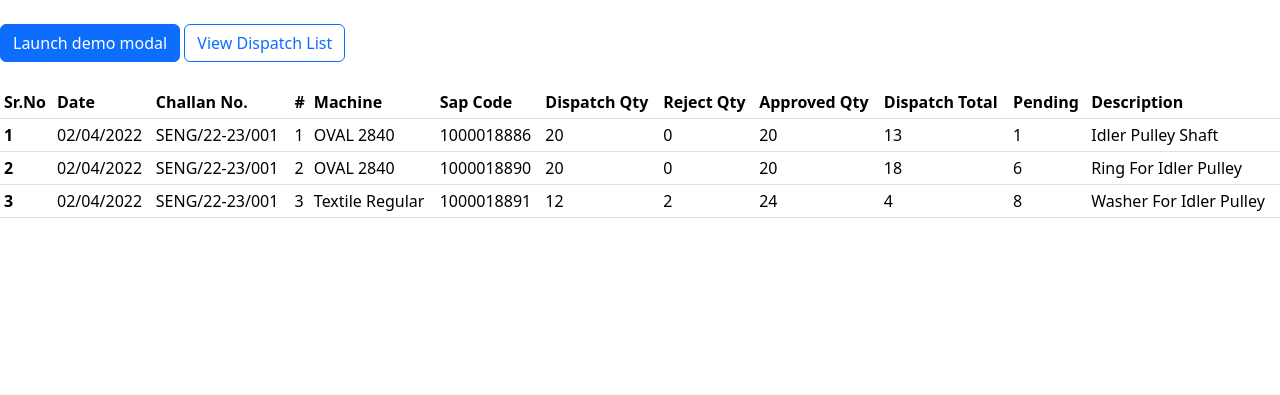
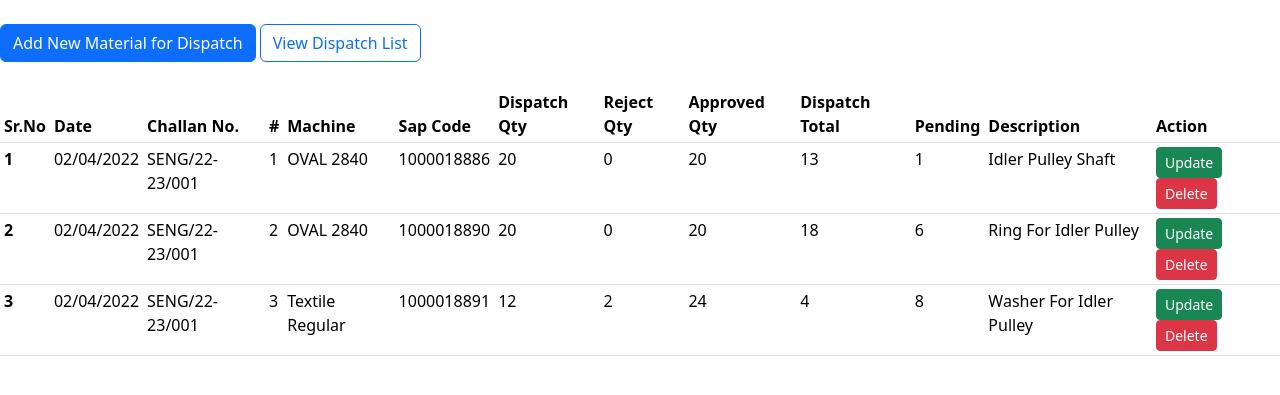
Before and after one commit to joey2310/shreejiengg, a PHP site: page /dispatch.php in a window 1280 px wide. Shown: the part 72-467 px from the top of the page. Run offline with PHP 8.4, Linux system fonts and the light colour scheme.

Commit message:
small changes

```diff
--- a/dispatch.php
+++ b/dispatch.php
@@ -57,7 +57,7 @@
 <br>
 <!-- Button trigger modal -->
 <button type="button" class="btn btn-primary" data-bs-toggle="modal" data-bs-target="#exampleModal">
-  Launch demo modal
+  Add New Material for Dispatch
 </button>
 
 <!-- Modal -->
@@ -65,15 +65,30 @@
   <div class="modal-dialog">
     <div class="modal-content">
       <div class="modal-header">
-        <h1 class="modal-title fs-5" id="exampleModalLabel">Modal title</h1>
+        <h1 class="modal-title fs-5" id="exampleModalLabel">Add New Material for Dispatch</h1>
         <button type="button" class="btn-close" data-bs-dismiss="modal" aria-label="Close"></button>
       </div>
       <div class="modal-body">
-        ...
+      <div >
+        <form name="form" action="dispatch1.php" method="POST">
+            <div class="mb-3">
+            <input type="date" id="user" name="user" placeholder="Date" required><br><br>
+            </div>
+            <div class="mb-3">
+            <input type="number" id="num1" name="num1" placeholder="#" required><br><br>
+            </div>
+            <div class="mb-3">
+            <input type="number" id="sap" name="sap" placeholder="Sap Code" required><br><br>
+            </div>
+            <div class="mb-3">
+            <input type="number" id="disqty" name="disqty" placeholder="Dispatch Quantity" required><br><br>
+            </div>
+        </form>
+    </div>
       </div>
       <div class="modal-footer">
         <button type="button" class="btn btn-secondary" data-bs-dismiss="modal">Close</button>
-        <button type="button" class="btn btn-primary">Save changes</button>
+        <button type="button" class="btn btn-primary">Add</button>
       </div>
     </div>
   </div>
@@ -81,6 +96,7 @@
 <button type="button" class="btn btn-outline-primary">View Dispatch List</button>
 <br>
 <br>
+<div class="table-responsive-sm">
 <table class="table table-hover table-sm">
   <thead>
     <tr>
@@ -96,6 +112,7 @@
       <th scope="col">Dispatch Total</th>
       <th scope="col">Pending</th>
       <th scope="col">Description</th>
+      <th scope="col">Action</th>
     </tr>
   </thead>
   <tbody>
@@ -112,6 +129,9 @@
       <td>13</td>
       <td>1</td>
       <td>Idler Pulley Shaft</td>
+      <td><button class="btn btn-success btn-primary btn-sm" type="submit" name="submit">Update</button>
+        <a class="btn btn-info btn-danger btn-sm" type="submit" name="cancel">Delete</a><br>
+        </td>
     </tr>
     <tr>
       <th scope="row">2</th>
@@ -126,6 +146,9 @@
       <td>18</td>
       <td>6</td>
       <td>Ring For Idler Pulley</td>
+      <td><button class="btn btn-success btn-primary btn-sm" type="submit" name="submit">Update</button>
+        <a class="btn btn-info btn-danger btn-sm" type="submit" name="cancel">Delete</a><br>
+        </td>
     </tr>
     <tr>
       <th scope="row">3</th>
@@ -140,9 +163,13 @@
       <td>4</td>
       <td>8</td>
       <td>Washer For Idler Pulley</td>
+      <td><button class="btn btn-success btn-primary btn-sm" type="submit" name="submit">Update</button>
+        <a class="btn btn-info btn-danger btn-sm" type="submit" name="cancel">Delete</a><br>
+        </td>
     </tr>
   </tbody>
 </table>
+</div>
     <script src="https://cdn.jsdelivr.net/npm/bootstrap@5.3.3/dist/js/bootstrap.bundle.min.js" integrity="sha384-YvpcrYf0tY3lHB60NNkmXc5s9fDVZLESaAA55NDzOxhy9GkcIdslK1eN7N6jIeHz" crossorigin="anonymous"></script>
   </body>
 </html>
```
